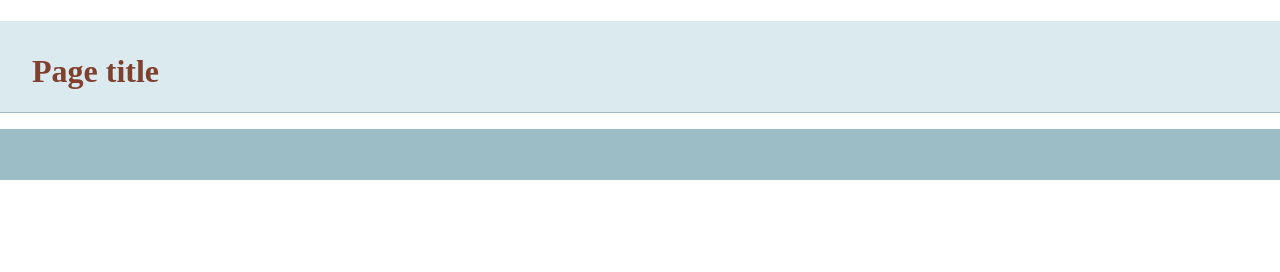
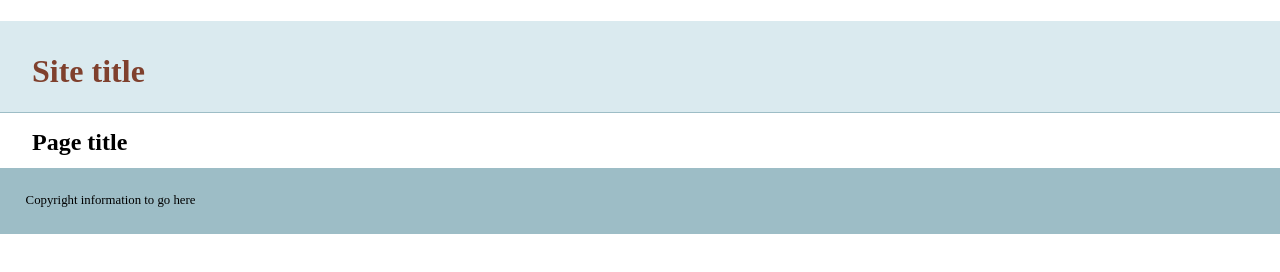
Before and after one commit to NYCSavage/git-basics, a plain HTML site: page index.html in a window 1280 px wide. Drawn offline with nearby package versions, Linux system fonts and the light colour scheme.

Commit message:
Added more info to template

```diff
--- a/index.html
+++ b/index.html
@@ -14,13 +14,14 @@
     </head>
     <body>
     <header>
-	<h1>Page title</h1>
+	<h1>Site title</h1>
     </header>
     <nav id="pageNav">
     </nav>
     <main>
+	<h2>Page title</h2>
     </main>
-    <footer>
+    <footer>Copyright information to go here
     </footer>
         <script>
 //use the modernizr load to load up external scripts. This will load the scripts asynchronously, but the order listed matters. Although it will load all scripts in parallel, it will execute them in the order listed
```
